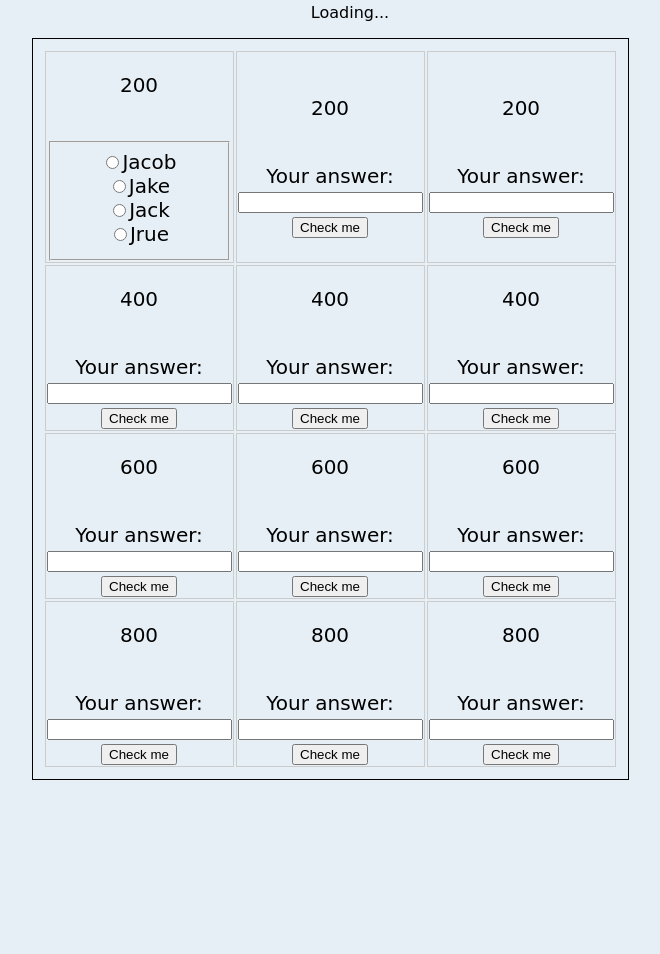
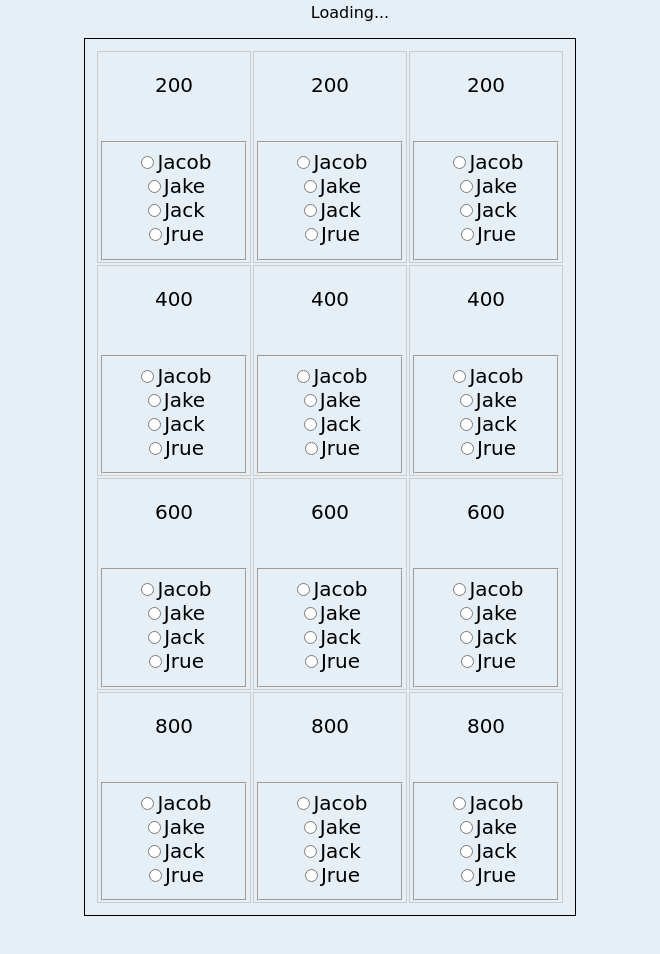
Before and after one commit to KyleK30/KyleK32.github.io, a website: page basketball.html in a window 1280 px wide. Shown: the part 210-1164 px from the top of the page, without its empty margins (310-970 px from the left). Drawn offline with Linux system fonts and the light colour scheme; a web font is replaced by a local one.

Commit message:
Update basketball.html

```diff
--- a/basketball.html
+++ b/basketball.html
@@ -31,97 +31,108 @@
         </td>
         <td>
             <p id="q2" onclick="myFunction2()">200</p><br>
-            <label>
-                Your answer:
-                <input id="answer2" type="text">
-            </label>
-            <button type="submit">Check me</button>
+            <fieldset>
+            <label><input name="question2" value="usa" type="radio">Jacob</label><br>
+            <label><input name="question2" value="aus" type="radio">Jake</label><br>
+            <label><input name="question2" value="fra" type="radio">Jack</label><br>
+            <label><input name="question2" value="eng" type="radio">Jrue</label><br>
+            </fieldset>
         </td>
         <td>
             <p id="q3" onclick="myFunction3()">200</p><br>
-            <label>
-                Your answer:
-                <input id="answer3" type="text">
-            </label>
-            <button type="submit">Check me</button>
+            <fieldset>
+            <label><input name="question3" value="usa" type="radio">Jacob</label><br>
+            <label><input name="question3" value="aus" type="radio">Jake</label><br>
+            <label><input name="question3" value="fra" type="radio">Jack</label><br>
+            <label><input name="question3" value="eng" type="radio">Jrue</label><br>
+            </fieldset>
         </td>
     </tr>
     <tr>
         <td>
             <p id="q4" onclick="myFunction4()">400</p><br>
-            <label>
-                Your answer:
-                <input id="answer4" type="text">
-            </label>
-            <button type="submit">Check me</button>
+            <fieldset>
+            <label><input name="question4" value="usa" type="radio">Jacob</label><br>
+            <label><input name="question4" value="aus" type="radio">Jake</label><br>
+            <label><input name="question4" value="fra" type="radio">Jack</label><br>
+            <label><input name="question4" value="eng" type="radio">Jrue</label><br>
+            </fieldset>
         </td>
         <td>
             <p id="q5" onclick="myFunction5()">400</p><br>
-            <label>
-                Your answer:
-                <input id="answer5" type="text">
-            </label>
-            <button type="submit">Check me</button>
+            <fieldset>
+            <label><input name="question5" value="usa" type="radio">Jacob</label><br>
+            <label><input name="question5" value="aus" type="radio">Jake</label><br>
+            <label><input name="question5" value="fra" type="radio">Jack</label><br>
+            <label><input name="question5" value="eng" type="radio">Jrue</label><br>
+            </fieldset>
         </td>
         <td>
             <p id="q6" onclick="myFunction6()">400</p><br>
-            <label>
-                Your answer:
-                <input id="answer6" type="text">
-            </label>
-            <button type="submit">Check me</button>
+           <fieldset>
+            <label><input name="question6" value="usa" type="radio">Jacob</label><br>
+            <label><input name="question6" value="aus" type="radio">Jake</label><br>
+            <label><input name="question6" value="fra" type="radio">Jack</label><br>
+            <label><input name="question6" value="eng" type="radio">Jrue</label><br>
+            </fieldset>
         </td>
     </tr>
     <tr>
         <td>
             <p id="q7" onclick="myFunction7()">600</p><br>
-            <label>
-                Your answer:
-                <input id="answer7" type="text">
-            </label>
-            <button type="submit">Check me</button>
+           <fieldset>
+            <label><input name="question7" value="usa" type="radio">Jacob</label><br>
+            <label><input name="question7" value="aus" type="radio">Jake</label><br>
+            <label><input name="question7" value="fra" type="radio">Jack</label><br>
+            <label><input name="question7" value="eng" type="radio">Jrue</label><br>
+            </fieldset>
         </td>
         <td>
             <p id="q8" onclick="myFunction8()">600</p><br>
-            <label>
-                Your answer:
-                <input id="answer8" type="text">
-            </label>
-            <button type="submit">Check me</button>
+           <fieldset>
+            <label><input name="question8" value="usa" type="radio">Jacob</label><br>
+            <label><input name="question8" value="aus" type="radio">Jake</label><br>
+            <label><input name="question8" value="fra" type="radio">Jack</label><br>
+            <label><input name="question8" value="eng" type="radio">Jrue</label><br>
+            </fieldset>
         </td>
         <td>
             <p id="q9" onclick="myFunction9()">600</p><br>
-            <label>
-                Your answer:
-                <input id="answer9" type="text">
-            </label>
-            <button type="submit">Check me</button>
+            <fieldset>
+            <label><input name="question9" value="usa" type="radio">Jacob</label><br>
+            <label><input name="question9" value="aus" type="radio">Jake</label><br>
+            <label><input name="question9" value="fra" type="radio">Jack</label><br>
+            <label><input name="question9" value="eng" type="radio">Jrue</label><br>
+            </fieldset>
         </td>
     </tr>
     <tr>
         <td>
             <p id="q10" onclick="myFunction10()">800</p><br>
-            <label>
-                Your answer:
-                <input id="answer10" type="text">
-            </label>
-            <button type="submit">Check me</button>
+            <fieldset>
+            <label><input name="question10" value="usa" type="radio">Jacob</label><br>
+            <label><input name="question10" value="aus" type="radio">Jake</label><br>
+            <label><input name="question10" value="fra" type="radio">Jack</label><br>
+            <label><input name="question10" value="eng" type="radio">Jrue</label><br>
+            </fieldset>
         </td>
         <td>
             <p id="q11" onclick="myFunction11()">800</p><br>
-            <label>
-                Your answer:
-                <input id="answer11" type="text">
-            </label>
-            <button type="submit">Check me</button>
+            <fieldset>
+            <label><input name="question11" value="usa" type="radio">Jacob</label><br>
+            <label><input name="question11" value="aus" type="radio">Jake</label><br>
+            <label><input name="question11" value="fra" type="radio">Jack</label><br>
+            <label><input name="question11" value="eng" type="radio">Jrue</label><br>
+            </fieldset>
         </td>
         <td>
             <p id="q12" onclick="myFunction12()">800</p><br>
-            <label>
-                Your answer:
-                <input id="answer12" type="text">
-            </label>
-            <button type="submit">Check me</button>
+           <fieldset>
+            <label><input name="question12" value="usa" type="radio">Jacob</label><br>
+            <label><input name="question12" value="aus" type="radio">Jake</label><br>
+            <label><input name="question12" value="fra" type="radio">Jack</label><br>
+            <label><input name="question12" value="eng" type="radio">Jrue</label><br>
+            </fieldset>
         </td>
     </tr>
     <label>
```
